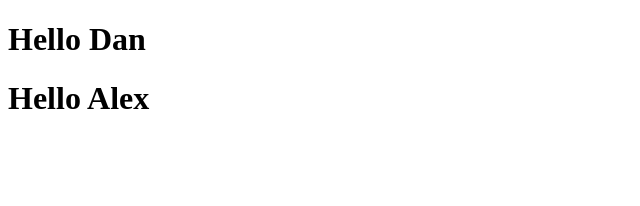
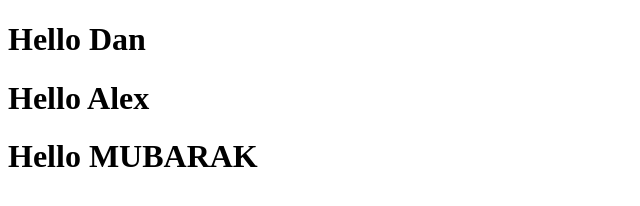
Before and after one commit to Creatorrr1/introductions, a plain HTML site: page index.html in a window 1280 px wide. Shown: the whole page, without its empty margins (0-640 px from the left). Drawn offline with Linux system fonts and the light colour scheme.

Commit message:
index html altered

```diff
--- a/index.html
+++ b/index.html
@@ -9,5 +9,6 @@
   <body>
     <h1>Hello Dan</h1>
     <h1>Hello Alex</h1>
+    <h1>Hello MUBARAK</h1>
   </body>
 </html>
```
